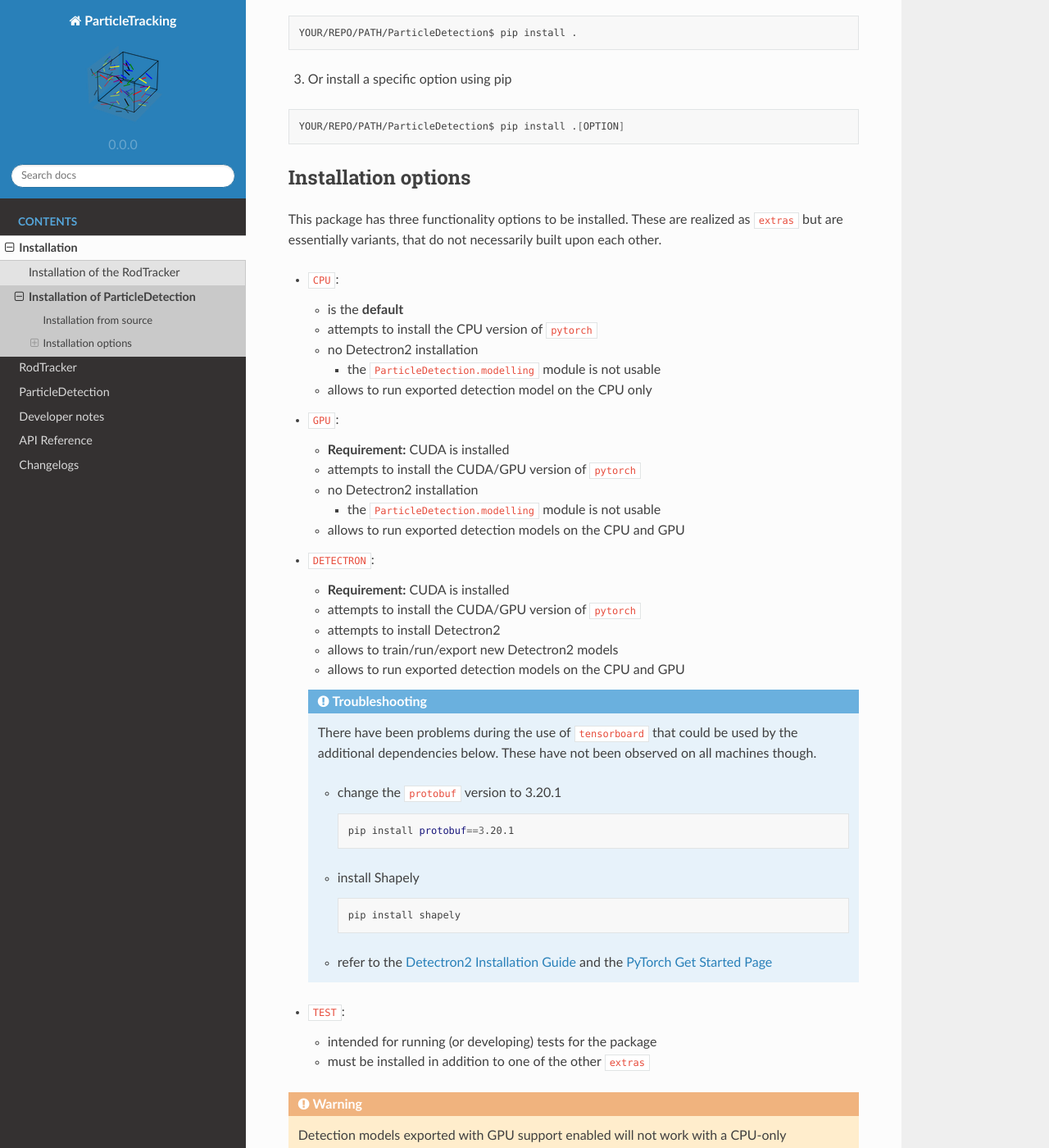
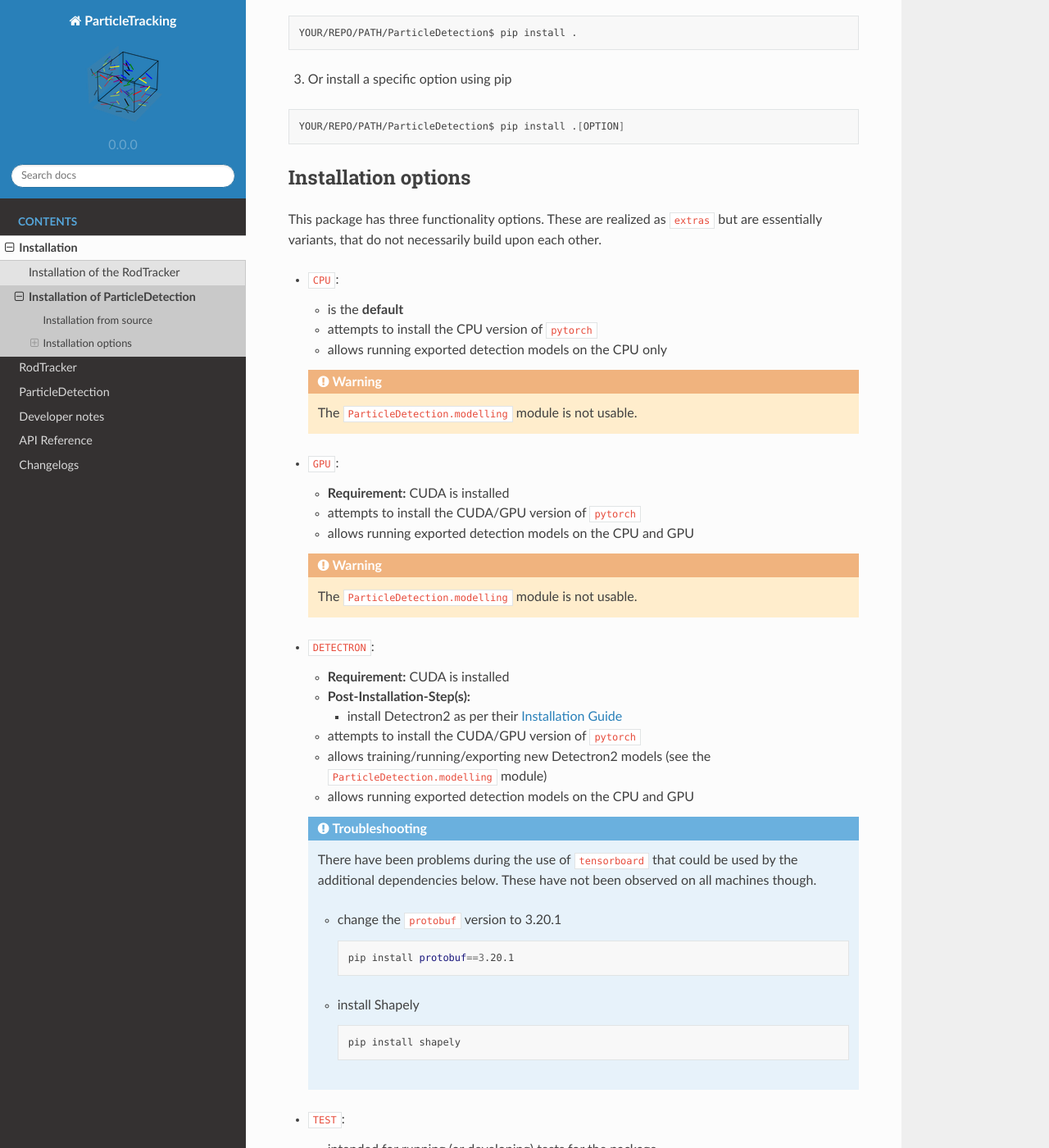
Before and after one commit to ANP-Granular/ParticleTracking, a Sphinx documentation site: the page built from docs/source/installation/particledetection.md, in a window 1280 px wide and 1400 px high, scrolled down 520 px. Shown: the whole window at 82% size. Built offline with Sphinx 7.4.7 and the Read the Docs theme 2.0.0, drawn with Linux system fonts in a browser that asks for light colours; the version number is read from the project's files by our own code.

Commit message:
Update installation process & dependencies

````diff
--- a/docs/source/installation/particledetection.md
+++ b/docs/source/installation/particledetection.md
@@ -19,26 +19,29 @@
   YOUR/REPO/PATH/ParticleDetection$ pip install .[OPTION]
   ```
 ## Installation options
-This package has three functionality options to be installed. These are realized as `extras` but are essentially variants, that do not necessarily built upon each other.
+This package has three functionality options. These are realized as `extras` but are essentially variants, that do not necessarily build upon each other.
 
 - `CPU`:
   - is the **default**
   - attempts to install the CPU version of `pytorch`
-  - no Detectron2 installation
-    - the `ParticleDetection.modelling` module is not usable
-  - allows to run exported detection model on the CPU only
+  - allows running exported detection models on the CPU only
+  ```{warning}
+  The `ParticleDetection.modelling` module is not usable.
+  ```
 - `GPU`:
   - **Requirement:** CUDA is installed
   - attempts to install the CUDA/GPU version of `pytorch`
-  - no Detectron2 installation
-    - the `ParticleDetection.modelling` module is not usable
-  - allows to run exported detection models on the CPU and GPU
+  - allows running exported detection models on the CPU and GPU
+  ```{warning}
+  The `ParticleDetection.modelling` module is not usable.
+  ```
 - `DETECTRON`:
   - **Requirement:** CUDA is installed
+  - **Post-Installation-Step(s):**
+    - install Detectron2 as per their [Installation Guide](https://detectron2.readthedocs.io/en/latest/tutorials/install.html)
   - attempts to install the CUDA/GPU version of `pytorch`
-  - attempts to install Detectron2
-  - allows to train/run/export new Detectron2 models
-  - allows to run exported detection models on the CPU and GPU
+  - allows training/running/exporting new Detectron2 models (see the `ParticleDetection.modelling` module)
+  - allows running exported detection models on the CPU and GPU
   ```{Admonition} Troubleshooting
   There have been problems during the use of `tensorboard` that could be used by the additional dependencies below. These have not been observed on all machines though.
     - change the `protobuf` version to 3.20.1
@@ -49,7 +52,6 @@ This package has three functionality options to be installed. These are realized
         ```shell
         pip install shapely
         ```
-    - refer to the [Detectron2 Installation Guide](https://detectron2.readthedocs.io/en/latest/tutorials/install.html) and the [PyTorch Get Started Page](https://pytorch.org/get-started/locally/)
   ```
 - `TEST`:
   - intended for running (or developing) tests for the package
````
Also changed, not shown: 4 other files.
